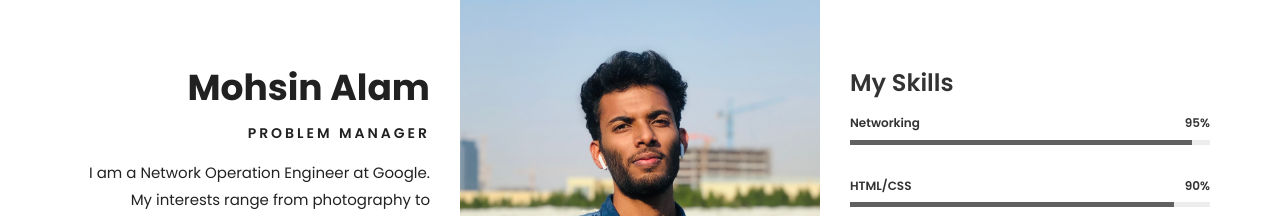
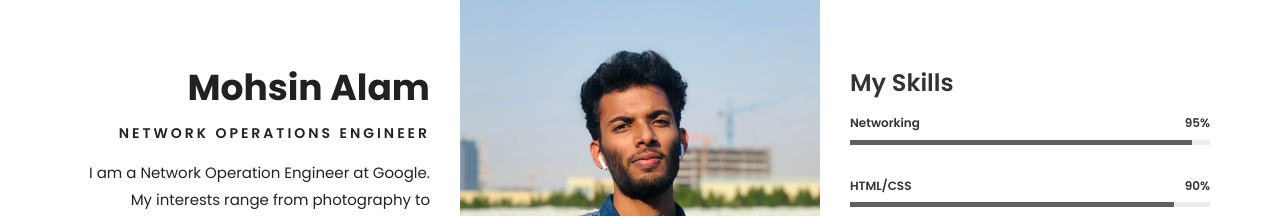
Before and after one commit to mohsin-alam/port.io, a plain HTML site: page index.html in a window 1280 px wide. Shown: the part 880-1096 px from the top of the page. Drawn offline with Linux system fonts and the light colour scheme.

Commit message:
Update index.html

```diff
--- a/index.html
+++ b/index.html
@@ -134,7 +134,7 @@
 
                                         <span class="ah-words-wrapper">
                                             <b class="is-visible">Mohsin Alam</b> <!--edit the name to your name-->
-                                            <b>Problem Manager</b> <!--edit the designation if you are in different profession-->
+                                            <b>Network Engineer</b> <!--edit the designation if you are in different profession-->
                                             <b>Photographer</b> <!--edit the designation if you are in different profession-->
                                             <b>Web Developer</b> <!--edit the designation if you are in different profession-->
                                         </span>
@@ -171,7 +171,7 @@
                 <div class="col-md-4 col-xs-12 col-sm-6 col-lg-4">
                     <div class="about-text-left">
                         <h2>Mohsin Alam</h2> <!--edit name-->
-                        <h3>Problem Manager</h3> <!--edit designation-->
+                        <h3>Network Operations Engineer</h3> <!--edit designation-->
                         <p>I am a Network Operation Engineer at Google. My interests range from photography to technology. I am also interested in exploring, soccer, and gaming. </p>
                         <a href="images/about/resume.pdf" target="_blank" download>Download CV &nbsp; &nbsp;<i class="fa fa-download"></i></a>
                     </div>
```
